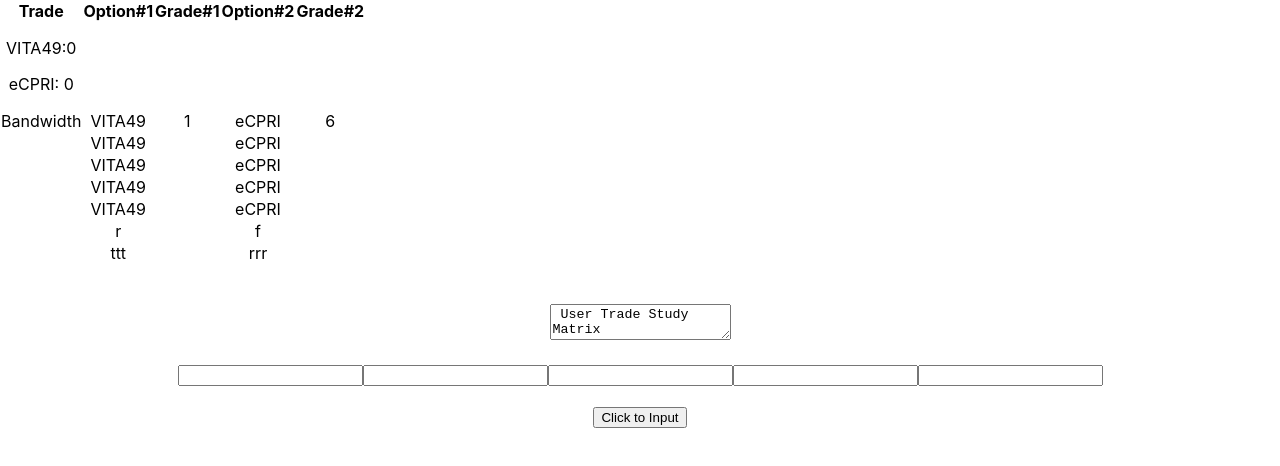
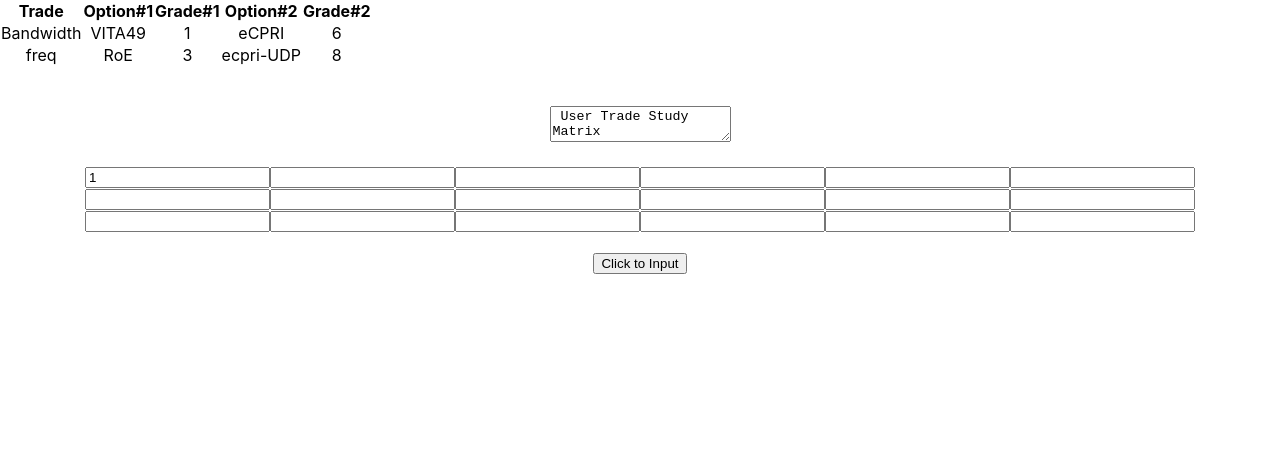
Before and after one commit to Espantalho2017/flatiron-phase-2-project, a React (Create React App) app: page / in a window 1280 px wide. Shown: the top 466 px of the page. Built offline with nearby package versions, Linux system fonts and the light colour scheme; data requests are answered from the project's data file.

Commit message:
changed TradesForm to 18 input fields

```diff
--- a/db.json
+++ b/db.json
@@ -22,51 +22,23 @@
     },
     {
       "id": 1,
-      "trade": "Power",
-      "option1": "VITA49",
-      "grade1": "3",
-      "option2": "eCPRI",
-      "grade2": "9"
-    },
-    {
-      "id": 2,
-      "trade": "Heat Rejection",
-      "option1": "VITA49",
-      "grade1": "3",
-      "option2": "eCPRI",
-      "grade2": "9"
-    },
-    {
-      "id": 3,
-      "trade": "Processing",
-      "option1": "VITA49",
-      "grade1": "3",
-      "option2": "eCPRI",
-      "grade2": "9"
-    },
-    {
-      "id": 4,
-      "trade": "Cost",
-      "option1": "VITA49",
-      "grade1": "3",
-      "option2": "eCPRI",
-      "grade2": "9"
-    },
-    {
-      "option1": "r",
-      "option2": "f",
-      "trades": "trades",
-      "grade1": "5",
-      "grade2": "10",
-      "id": 5
-    },
-    {
-      "option1": "ttt",
-      "option2": "rrr",
-      "trades": "humor",
-      "grade1": "2.5",
-      "grade2": "3.3",
-      "id": 6
+      "option1": "RoE",
+      "option2": "ecpri-UDP",
+      "trade1": "freq",
+      "trade2": "bandwidth",
+      "trade3": "power",
+      "trade4": "cost",
+      "trade5": "distance",
+      "option1Trade1Grade": "3",
+      "option1Trade2Grade": "4",
+      "option1Trade3Grade": "5",
+      "option1Trade4Grade": "6",
+      "option1Trade5Grade": "7",
+      "option2Trade1Grade": "8",
+      "option2Trade2Grade": "",
+      "option2Trade3Grade": "9",
+      "option2Trade4Grade": "10",
+      "option2Trade5Grade": "11"
     }
   ],
   "example-of-another-array": []
--- a/src/App.js
+++ b/src/App.js
@@ -26,12 +26,11 @@
 
   // figure out how to sum the grades into a Total Grade
   // figure out how to assign option1 and option2 names to a variable
+
+  console.log(data)
   const grade1Total = 0
   const grade2Total = 0
-  const option1Name = "VITA49"
-  const option2Name = "eCPRI"
-  console.log (option1Name)
-  console.log(grade1Total)
+
 
   return (
     <div className="App">
@@ -45,10 +44,7 @@
         </tr>
 
 {/* I am trying to output the option names and Total Grades within table */}
-        <tr>
-        <p>{option1Name}:{grade1Total}</p>
-        <p>{option2Name}: {grade2Total}</p>
-      </tr>
+
 {/* I am trying to output the option names and Total Grades within table */}
 
         {data.map((item, index) => (
--- a/src/TradesForm.js
+++ b/src/TradesForm.js
@@ -7,11 +7,24 @@
 
 function TradesForm() {
     const [formData, setFormData] = useState({
-        option1: "",
-        option2: "",
-        trades: "",
-        grade1: "",
-        grade2: ""
+      id: 1,
+      option1: "",
+      option2: "",
+      trade1: "",
+      trade2: "",
+      trade3: "",
+      trade4: "",
+      trade5: "",
+      option1Trade1Grade: "",
+      option1Trade2Grade: "",
+      option1Trade3Grade: "",
+      option1Trade4Grade: "",
+      option1Trade5Grade: "",
+      option2Trade1Grade: "",
+      option2Trade2Grade: "",
+      option2Trade3Grade: "",
+      option2Trade4Grade: "",
+      option2Trade5Grade: ""
       });
 
       function handleChange(event) {
@@ -41,6 +54,14 @@
             <textarea> User Trade Study Matrix </textarea>
             <br />
             <br />
+
+        {/* unknown what to do to advance id input into array in db */}
+        <input
+            type="text"
+            id="id"
+            value={formData.id}
+            onChange={handleChange}
+          />
           <input
             type="text"
             id="option1"
@@ -55,20 +76,93 @@
           />
           <input
             type="text"
-            id="trades"
-            value={formData.trades}
+            id="trade1"
+            value={formData.trade1}
             onChange={handleChange}
           />
           <input
             type="text"
-            id="grade1"
-            value={formData.grade1}
+            id="trade2"
+            value={formData.trade2}
+            onChange={handleChange}
+          />
+          <input
+            type="text"
+            id="trade3"
+            value={formData.trade3}
+            onChange={handleChange}
+          />
+          <input
+            type="text"
+            id="trade4"
+            value={formData.trade4}
+            onChange={handleChange}
+          />
+          <input
+            type="text"
+            id="trade5"
+            value={formData.trade5}
+            onChange={handleChange}
+          />
+          <input
+            type="text"
+            id="option1Trade1Grade"
+            value={formData.option1Trade1Grade}
+            onChange={handleChange}
+          />
+          <input
+            type="text"
+            id="option1Trade2Grade"
+            value={formData.option1Trade2Grade}
+            onChange={handleChange}
+          />
+          <input
+            type="text"
+            id="option1Trade3Grade"
+            value={formData.option1Trade3Grade}
+            onChange={handleChange}
+          />
+          <input
+            type="text"
+            id="option1Trade4Grade"
+            value={formData.option1Trade4Grade}
+            onChange={handleChange}
+          />
+          <input
+            type="text"
+            id="option1Trade5Grade"
+            value={formData.option1Trade5Grade}
+            onChange={handleChange}
+          />
+          <input
+            type="text"
+            id="option2Trade1Grade"
+            value={formData.option2Trade1Grade}
+            onChange={handleChange}
+          />
+          {/* The below is not accepting inputs for unknown reason */}
+          <input
+            type="text"
+            id="option2Trade3Grade"
+            value={formData.option2Trade2Grade}
             onChange={handleChange}
           />
           <input
             type="text"
             id="grade2"
-            value={formData.grade2}
+            value={formData.option2Trade3Grade}
+            onChange={handleChange}
+          />
+          <input
+            type="text"
+            id="option2Trade4Grade"
+            value={formData.option2Trade4Grade}
+            onChange={handleChange}
+          />
+          <input
+            type="text"
+            id="option2Trade5Grade"
+            value={formData.option2Trade5Grade}
             onChange={handleChange}
           />
             <br />
```
